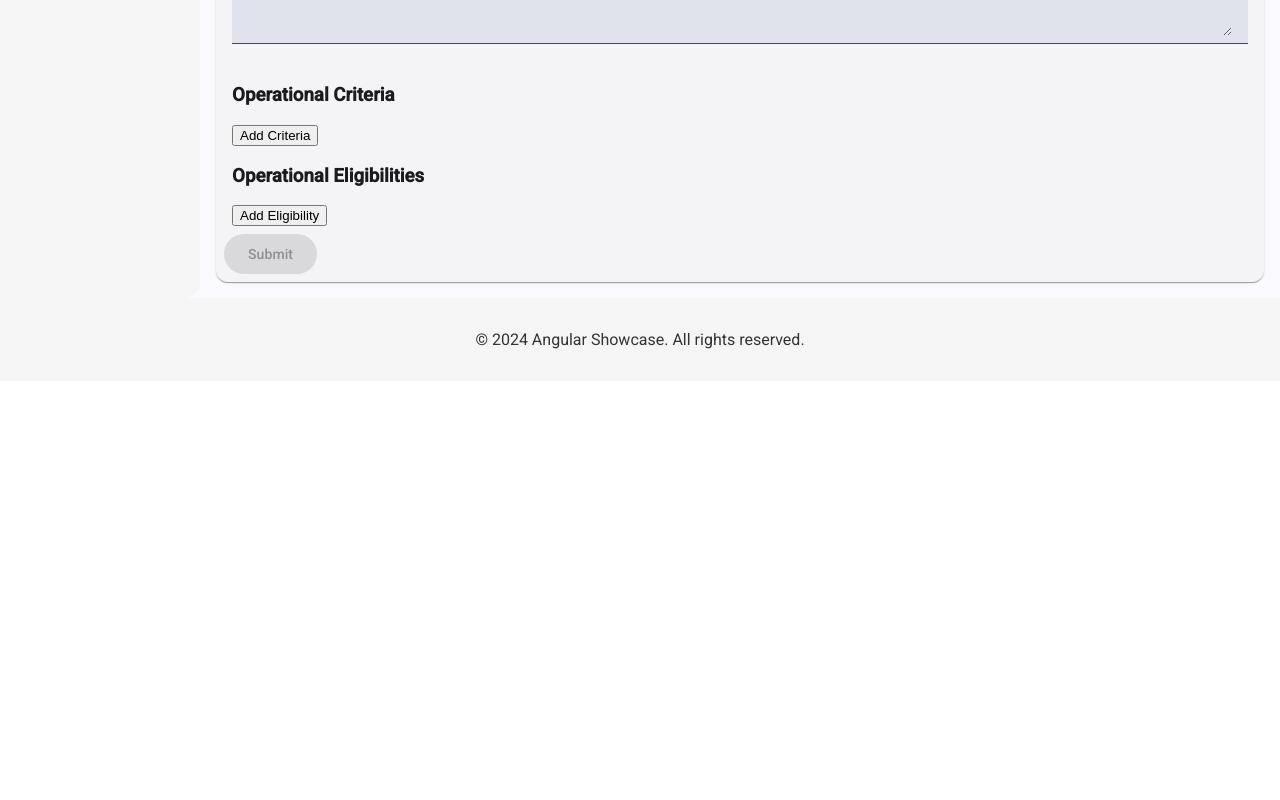
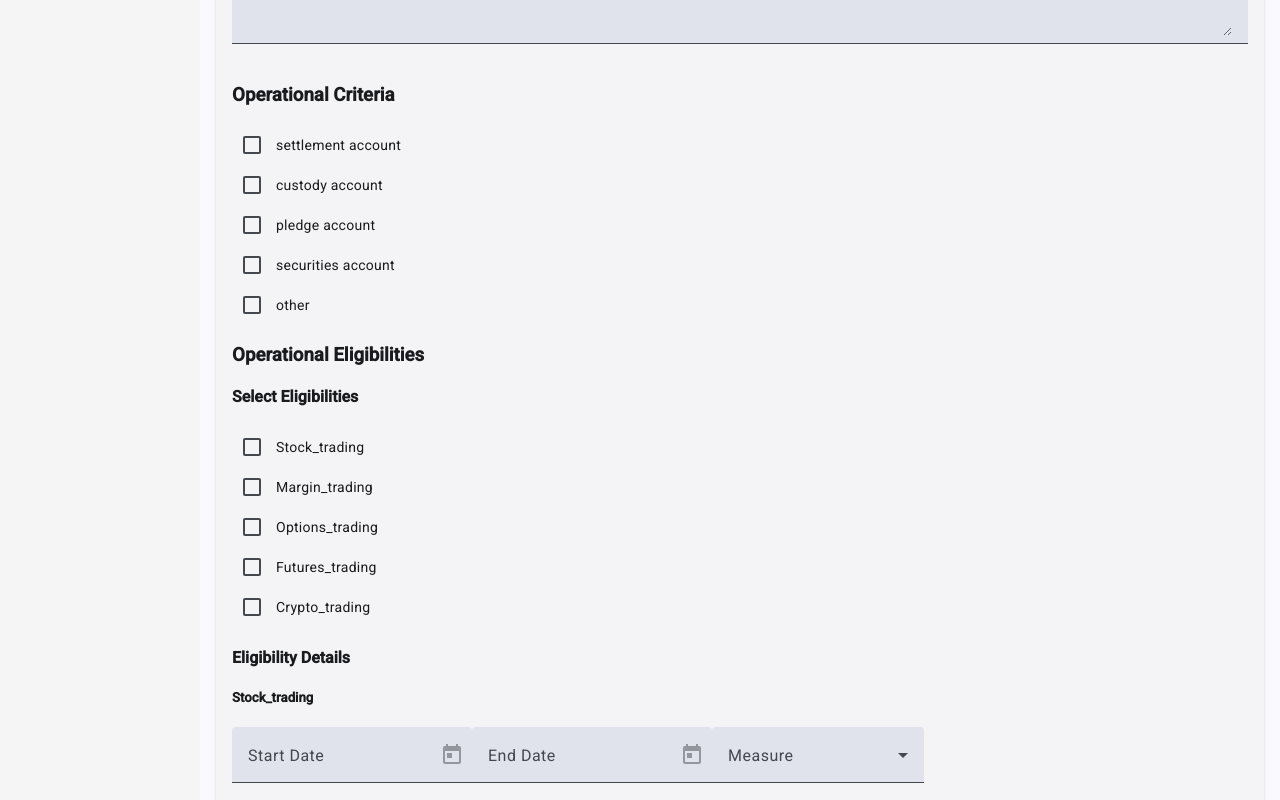
Before and after one commit to mwmrs/angular-showcase, an Angular app: page /customer in a window 1280 px wide. Shown: the part 560-1360 px from the top of the page. Before the commit the page ends 941 px from the top, so only its background shows below. Built offline with nearby package versions, Linux system fonts and the light colour scheme.

Commit message:
work on operational criteria and eligibilities

```diff
--- a/src/app/customer/customer.json
+++ b/src/app/customer/customer.json
@@ -23,15 +23,13 @@
     {
       "name": "stock_trading",
       "value": true,
-      "suspension": true,
       "start_date": "2021-01-01T00:00:00Z",
       "end_date": "2021-01-01T00:00:00Z",
       "measure": "suspension"
     },
     {
       "name": "margin_trading",
-      "value": true,
-      "suspension": false
+      "value": false
     }
   ]
 }
--- a/src/app/customer/customer.schema.json
+++ b/src/app/customer/customer.schema.json
@@ -102,9 +102,6 @@
           "value": {
             "type": "boolean"
           },
-          "suspension": {
-            "type": "boolean"
-          },
           "start_date": {
             "type": "string",
             "format": "date-time"
--- a/src/app/customer/operational-criteria/operational-criteria.component.html
+++ b/src/app/customer/operational-criteria/operational-criteria.component.html
@@ -1,18 +1,8 @@
 <div [formGroup]="form">
   <h3>Operational Criteria</h3>
-  <div formArrayName="criteria">
-    <div *ngFor="let criterion of criteria.controls; let i = index" [formGroupName]="i">
-      <mat-form-field>
-        <mat-label>Name</mat-label>
-        <mat-select formControlName="name" required>
-          <mat-option *ngFor="let option of criteriaOptions" [value]="option">{{option}}</mat-option>
-        </mat-select>
-      </mat-form-field>
-      <mat-checkbox formControlName="value">Value</mat-checkbox>
-      <button mat-icon-button color="warn" (click)="removeCriteria(i)">
-        <mat-icon>delete</mat-icon>
-      </button>
+  <form [formGroup]="form">
+    <div *ngFor="let option of criteriaOptions">
+      <mat-checkbox [formControlName]="option">{{ option }}</mat-checkbox>
     </div>
-  </div>
-  <button mat-raised-button color="primary" (click)="addCriteria()">Add Criteria</button>
+  </form>
 </div>
--- a/src/app/customer/operational-criteria/operational-criteria.component.ts
+++ b/src/app/customer/operational-criteria/operational-criteria.component.ts
@@ -1,10 +1,11 @@
 import { CommonModule } from '@angular/common';
-import { Component, forwardRef } from '@angular/core';
-import { ControlValueAccessor, FormArray, FormBuilder, FormGroup, NG_VALUE_ACCESSOR, ReactiveFormsModule, Validators } from '@angular/forms';
+import { Component, forwardRef, OnInit } from '@angular/core';
+import { ControlValueAccessor, FormBuilder, FormGroup, NG_VALUE_ACCESSOR, ReactiveFormsModule } from '@angular/forms';
 import { MatFormFieldModule } from '@angular/material/form-field';
 import { MatIconModule } from '@angular/material/icon';
 import { MatInputModule } from '@angular/material/input';
 import { MatSelectModule } from '@angular/material/select';
+import { MatCheckboxModule } from '@angular/material/checkbox';
 
 @Component({
   selector: 'app-operational-criteria',
@@ -16,7 +17,8 @@ import { MatSelectModule } from '@angular/material/select';
     MatFormFieldModule,
     MatInputModule,
     MatSelectModule,
-    MatIconModule
+    MatIconModule,
+    MatCheckboxModule
   ],
   providers: [
     {
@@ -26,38 +28,33 @@ import { MatSelectModule } from '@angular/material/select';
     }
   ]
 })
-export class OperationalCriteriaComponent implements ControlValueAccessor {
+export class OperationalCriteriaComponent implements ControlValueAccessor, OnInit {
   form: FormGroup;
   criteriaOptions = ['settlement account', 'custody account', 'pledge account', 'securities account', 'other'];
 
   constructor(private fb: FormBuilder) {
-    this.form = this.fb.group({
-      criteria: this.fb.array([])
+    this.form = this.fb.group({});
+    this.criteriaOptions.forEach(option => {
+      this.form.addControl(option, this.fb.control(false));
     });
   }
 
-  get criteria(): FormArray {
-    return this.form.get('criteria') as FormArray;
-  }
-
-  addCriteria() {
-    this.criteria.push(this.fb.group({
-      name: ['', Validators.required],
-      value: [false]
-    }));
-  }
-
-  removeCriteria(index: number) {
-    this.criteria.removeAt(index);
-  }
+  ngOnInit() {}
 
   onTouched: () => void = () => {};
 
   writeValue(val: any): void {
-    if (val) {
-      this.criteria.clear();
+    if (val && this.form) {
+      // Reset all criteria to false
+      this.criteriaOptions.forEach(option => {
+        this.form.get(option)?.setValue(false);
+      });
+
+      // Set the provided values to true
       val.forEach((criterion: any) => {
-        this.criteria.push(this.fb.group(criterion));
+        if (this.form.get(criterion.name)) {
+          this.form.get(criterion.name)?.setValue(true);
+        }
       });
     }
   }
@@ -73,4 +70,10 @@ export class OperationalCriteriaComponent implements ControlValueAccessor {
   setDisabledState?(isDisabled: boolean): void {
     isDisabled ? this.form.disable() : this.form.enable();
   }
+
+  getSelectedCriteria() {
+    return Object.entries(this.form.value)
+      .filter(([_, value]) => value === true)
+      .map(([key, _]) => ({ name: key, value: true }));
+  }
 }
--- a/src/app/customer/operational-eligibilities/operational-eligibilities.component.html
+++ b/src/app/customer/operational-eligibilities/operational-eligibilities.component.html
@@ -1,37 +1,39 @@
 <div [formGroup]="form">
   <h3>Operational Eligibilities</h3>
-  <div formArrayName="eligibilities">
-    <mat-card *ngFor="let eligibility of eligibilities.controls; let i = index" [formGroupName]="i">
-      <mat-form-field>
-        <mat-label>Eligibility Name</mat-label>
-        <mat-select formControlName="eligibility_name" required>
-          <mat-option *ngFor="let option of eligibilityOptions" [value]="option">{{option}}</mat-option>
-        </mat-select>
-      </mat-form-field>
-      <mat-checkbox formControlName="value">Value</mat-checkbox>
-      <mat-checkbox formControlName="suspension">Suspension</mat-checkbox>
+
+  <mat-card formGroupName="values">
+    <h4>Select Eligibilities</h4>
+    <div *ngFor="let option of eligibilityOptions">
+      <mat-checkbox [formControlName]="option">{{option | titlecase}}</mat-checkbox>
+    </div>
+  </mat-card>
+
+  <mat-card formGroupName="details">
+    <h4>Eligibility Details</h4>
+    <div *ngFor="let option of eligibilityOptions">
+      <mat-card [formGroupName]="option" [class.disabled-card]="!form.get('values')?.get(option)?.value">
+        <h5>{{option | titlecase}}</h5>
         <mat-form-field>
           <mat-label>Start Date</mat-label>
-        <input matInput [matDatepicker]="startPicker" formControlName="start_date">
-        <mat-datepicker-toggle matSuffix [for]="startPicker"></mat-datepicker-toggle>
+          <input matInput [matDatepicker]="startPicker" formControlName="start_date" [disabled]="!form.get('values')?.get(option)?.value">
+          <mat-datepicker-toggle matSuffix [for]="startPicker" [disabled]="!form.get('values')?.get(option)?.value"></mat-datepicker-toggle>
           <mat-datepicker #startPicker></mat-datepicker>
         </mat-form-field>
         <mat-form-field>
           <mat-label>End Date</mat-label>
-        <input matInput [matDatepicker]="endPicker" formControlName="end_date">
-        <mat-datepicker-toggle matSuffix [for]="endPicker"></mat-datepicker-toggle>
+          <input matInput [matDatepicker]="endPicker" formControlName="end_date" [disabled]="!form.get('values')?.get(option)?.value">
+          <mat-datepicker-toggle matSuffix [for]="endPicker" [disabled]="!form.get('values')?.get(option)?.value"></mat-datepicker-toggle>
           <mat-datepicker #endPicker></mat-datepicker>
         </mat-form-field>
         <mat-form-field>
           <mat-label>Measure</mat-label>
-        <mat-select formControlName="measure">
-          <mat-option *ngFor="let option of measureOptions" [value]="option">{{option}}</mat-option>
+          <mat-select formControlName="measure" [disabled]="!form.get('values')?.get(option)?.value">
+            <mat-option *ngFor="let measureOption of measureOptions" [value]="measureOption">
+              {{measureOption | titlecase}}
+            </mat-option>
           </mat-select>
         </mat-form-field>
-      <button mat-icon-button color="warn" (click)="removeEligibility(i)">
-        <mat-icon>delete</mat-icon>
-      </button>
       </mat-card>
     </div>
-  <button mat-raised-button color="primary" (click)="addEligibility()">Add Eligibility</button>
+  </mat-card>
 </div>
--- a/src/app/customer/operational-eligibilities/operational-eligibilities.component.ts
+++ b/src/app/customer/operational-eligibilities/operational-eligibilities.component.ts
@@ -1,11 +1,12 @@
 import { CommonModule } from '@angular/common';
-import { Component, forwardRef } from '@angular/core';
-import { ControlValueAccessor, FormArray, FormBuilder, FormGroup, NG_VALUE_ACCESSOR, ReactiveFormsModule, Validators } from '@angular/forms';
+import { Component, forwardRef, OnInit } from '@angular/core';
+import { ControlValueAccessor, FormBuilder, FormGroup, NG_VALUE_ACCESSOR, ReactiveFormsModule, Validators } from '@angular/forms';
 import { MatDatepickerModule } from '@angular/material/datepicker';
 import { MatFormFieldModule } from '@angular/material/form-field';
 import { MatIconModule } from '@angular/material/icon';
 import { MatInputModule } from '@angular/material/input';
 import { MatSelectModule } from '@angular/material/select';
+import { MatCheckboxModule } from '@angular/material/checkbox';
 
 @Component({
   selector: 'app-operational-eligibilities',
@@ -18,7 +19,8 @@ import { MatSelectModule } from '@angular/material/select';
     MatInputModule,
     MatSelectModule,
     MatIconModule,
-    MatDatepickerModule
+    MatDatepickerModule,
+    MatCheckboxModule
   ],
   providers: [
     {
@@ -28,43 +30,51 @@ import { MatSelectModule } from '@angular/material/select';
     }
   ]
 })
-export class OperationalEligibilitiesComponent implements ControlValueAccessor {
+export class OperationalEligibilitiesComponent implements ControlValueAccessor, OnInit {
   form: FormGroup;
   eligibilityOptions = ['stock_trading', 'margin_trading', 'options_trading', 'futures_trading', 'crypto_trading'];
   measureOptions = ['suspension', 'exclusion', 'limitation'];
 
   constructor(private fb: FormBuilder) {
     this.form = this.fb.group({
-      eligibilities: this.fb.array([])
+      values: this.fb.group({}),
+      details: this.fb.group({})
     });
   }
 
-  get eligibilities(): FormArray {
-    return this.form.get('eligibilities') as FormArray;
-  }
-
-  addEligibility() {
-    this.eligibilities.push(this.fb.group({
-      eligibility_name: ['', Validators.required],
-      value: [false],
-      suspension: [false],
-      start_date: [''],
-      end_date: [''],
-      measure: ['']
-    }));
-  }
-
-  removeEligibility(index: number) {
-    this.eligibilities.removeAt(index);
+  ngOnInit() {
+    this.eligibilityOptions.forEach(option => {
+      (this.form.get('values') as FormGroup).addControl(option, this.fb.control(false));
+      (this.form.get('details') as FormGroup).addControl(option, this.fb.group({
+        start_date: [''],
+        end_date: [''],
+        measure: ['']
+      }));
+    });
   }
 
   onTouched: () => void = () => {};
 
   writeValue(val: any): void {
-    if (val) {
-      this.eligibilities.clear();
+    if (val && this.form) {
+      // Reset all eligibilities to default values
+      this.eligibilityOptions.forEach(option => {
+        this.form.get('values')?.get(option)?.patchValue(false);
+        this.form.get('details')?.get(option)?.patchValue({
+          start_date: '',
+          end_date: '',
+          measure: ''
+        });
+      });
+
+      // Set the provided values
       val.forEach((eligibility: any) => {
-        this.eligibilities.push(this.fb.group(eligibility));
+        if (this.form.get('values')?.get(eligibility.eligibility_name)) {
+          this.form.get('values')?.get(eligibility.eligibility_name)?.patchValue(true);
+        }
+        if (this.form.get('details')?.get(eligibility.eligibility_name)) {
+          this.form.get('details')?.get(eligibility.eligibility_name)?.patchValue(eligibility);
+        }
       });
     }
   }
@@ -80,4 +90,16 @@ export class OperationalEligibilitiesComponent implements ControlValueAccessor {
   setDisabledState?(isDisabled: boolean): void {
     isDisabled ? this.form.disable() : this.form.enable();
   }
+
+  getSelectedEligibilities() {
+    const values = this.form.get('values')?.value;
+    const details = this.form.get('details')?.value;
+    return Object.entries(values)
+      .filter(([_, value]) => value === true)
+      .map(([key, _]) => ({
+        eligibility_name: key,
+        value: true,
+        ...details[key]
+      }));
+  }
 }
```
Lines whose indentation alone changed are shown as unchanged.
